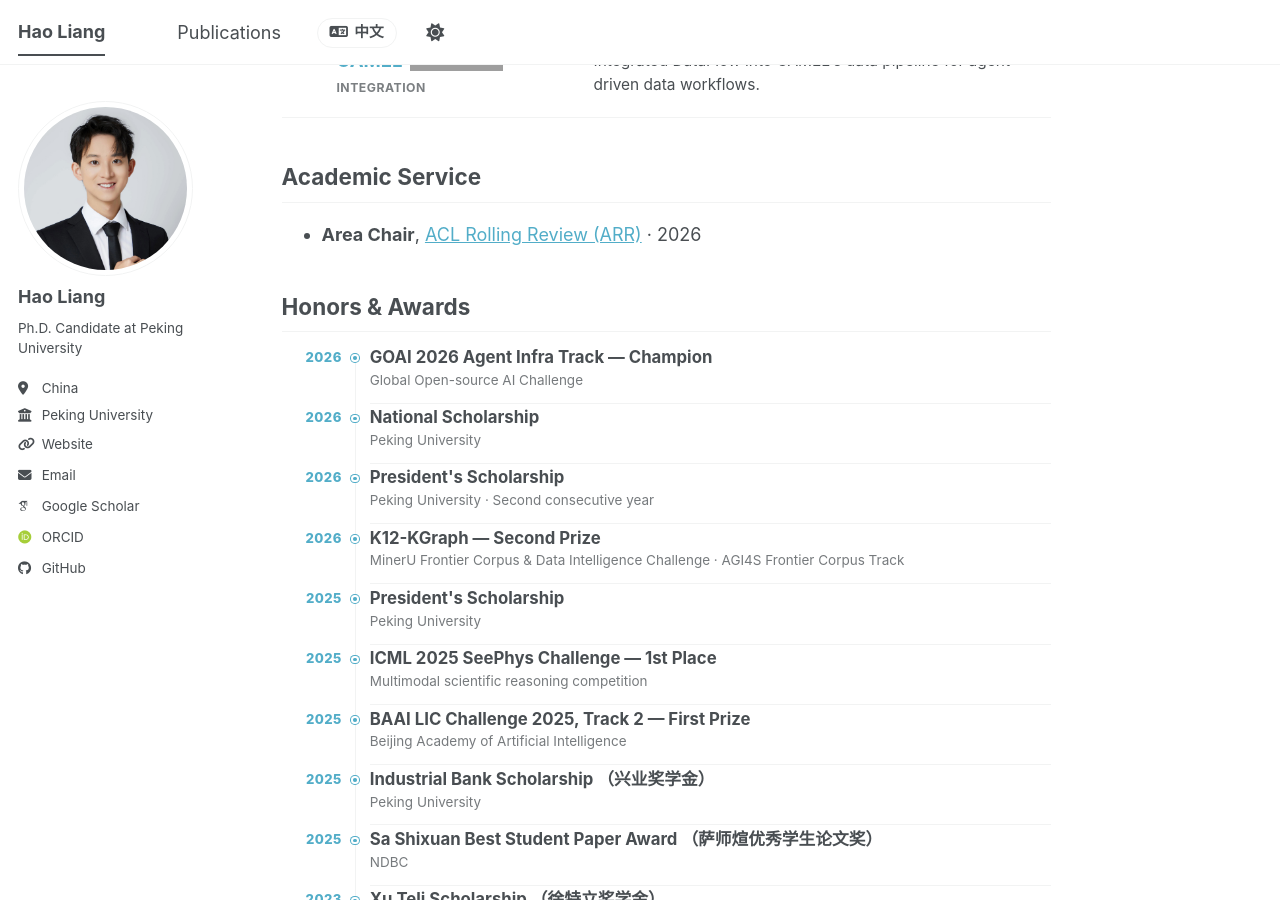
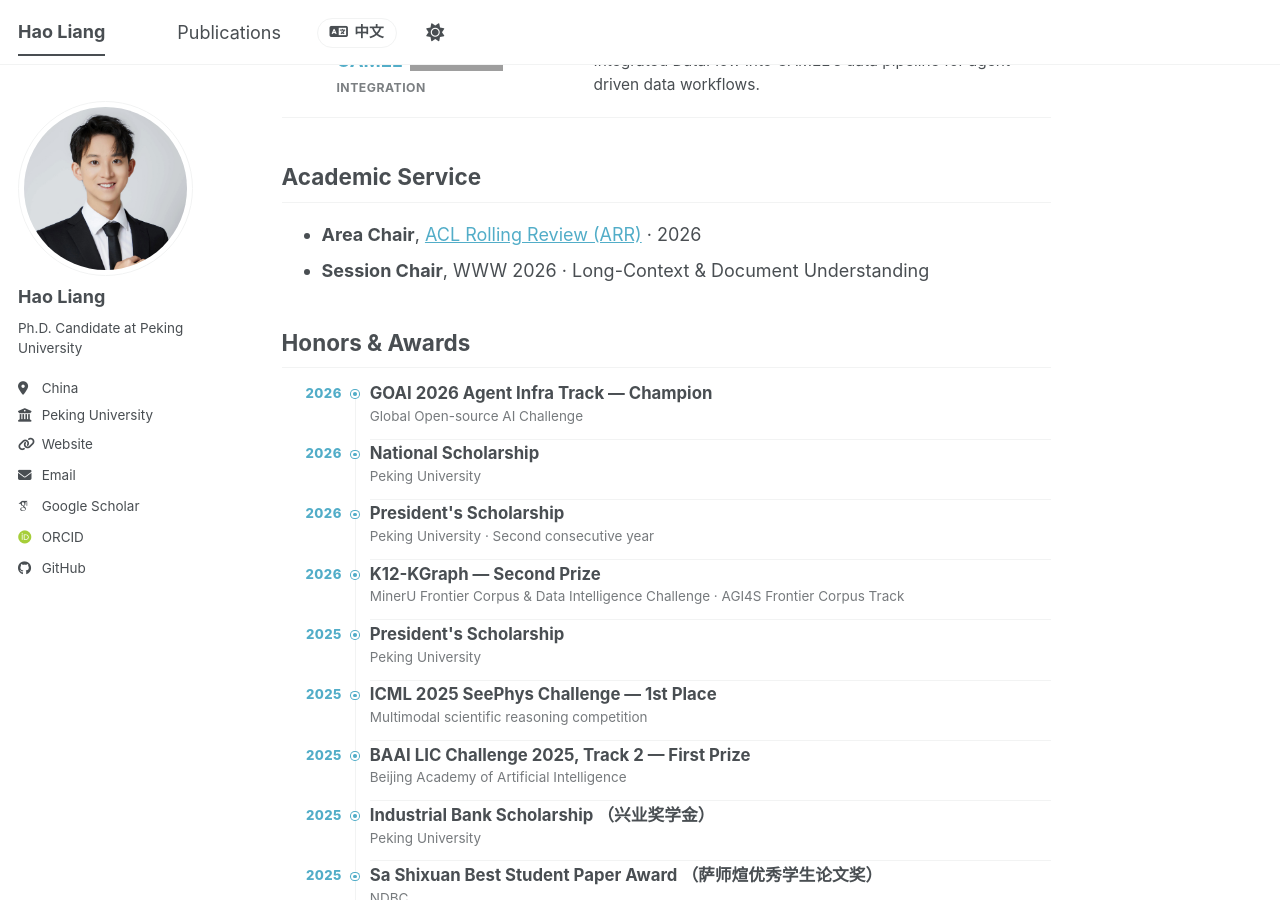
Before and after one commit to haolpku/haolpku.github.io, a Jekyll site: the page built from _pages/about.md, in a window 1280 px wide and 900 px high, scrolled down 3377 px. Built offline with Jekyll 4.4.1, drawn with Linux system fonts in a browser that asks for light colours; some web fonts are replaced; a script bundle is joined from its source files by our own code; library files that are not in the unit come from our copies; grey boxes are pictures that could not be loaded.

Commit message:
Add WWW 2026 session chair academic service

```diff
--- a/_pages/about.md
+++ b/_pages/about.md
@@ -199,6 +199,7 @@ Prior to this, I received my bachelor's degree from [Beijing Institute of Techno
 ## Academic Service
 
 - **Area Chair**, [ACL Rolling Review (ARR)](https://aclrollingreview.org/) · 2026
+- **Session Chair**, WWW 2026 · Long-Context & Document Understanding
 
 ## Honors & Awards
 
```
Also changed, not shown: _pages/about-zh.md (+1 -0 lines).
